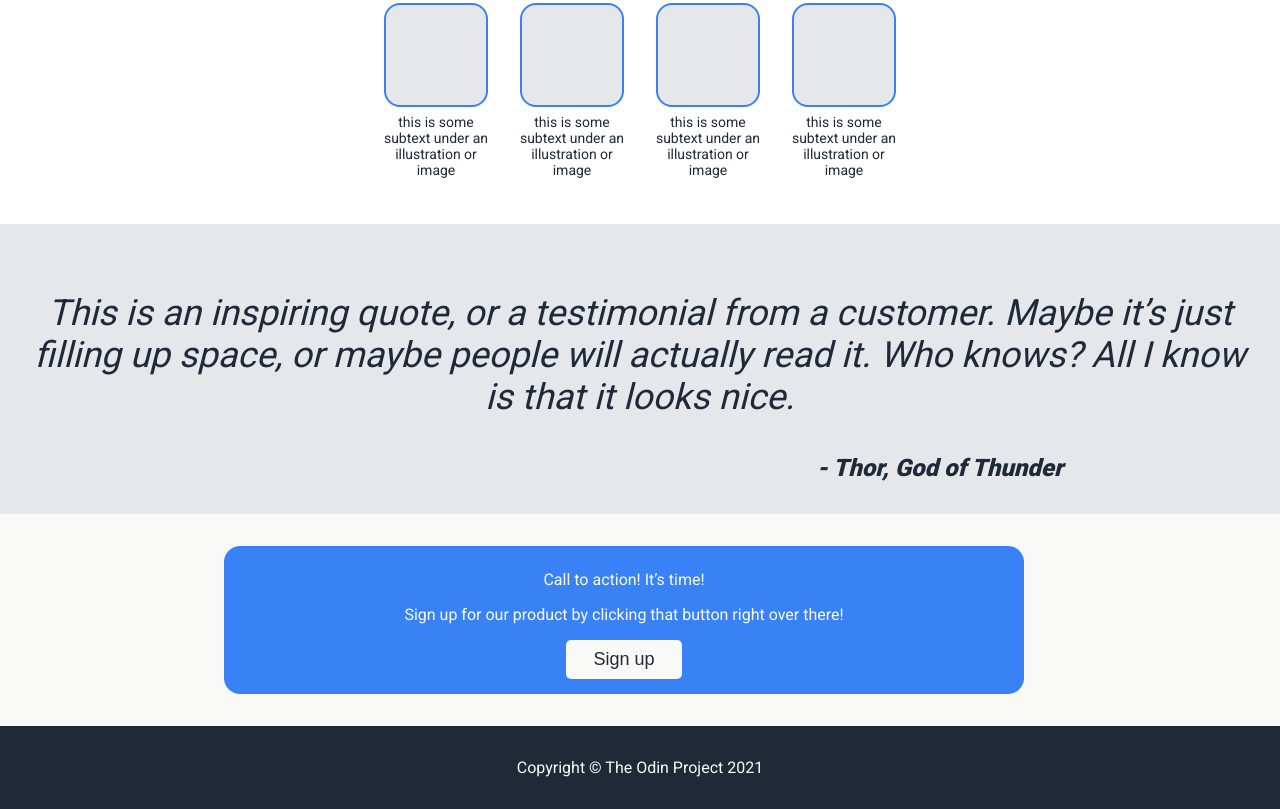
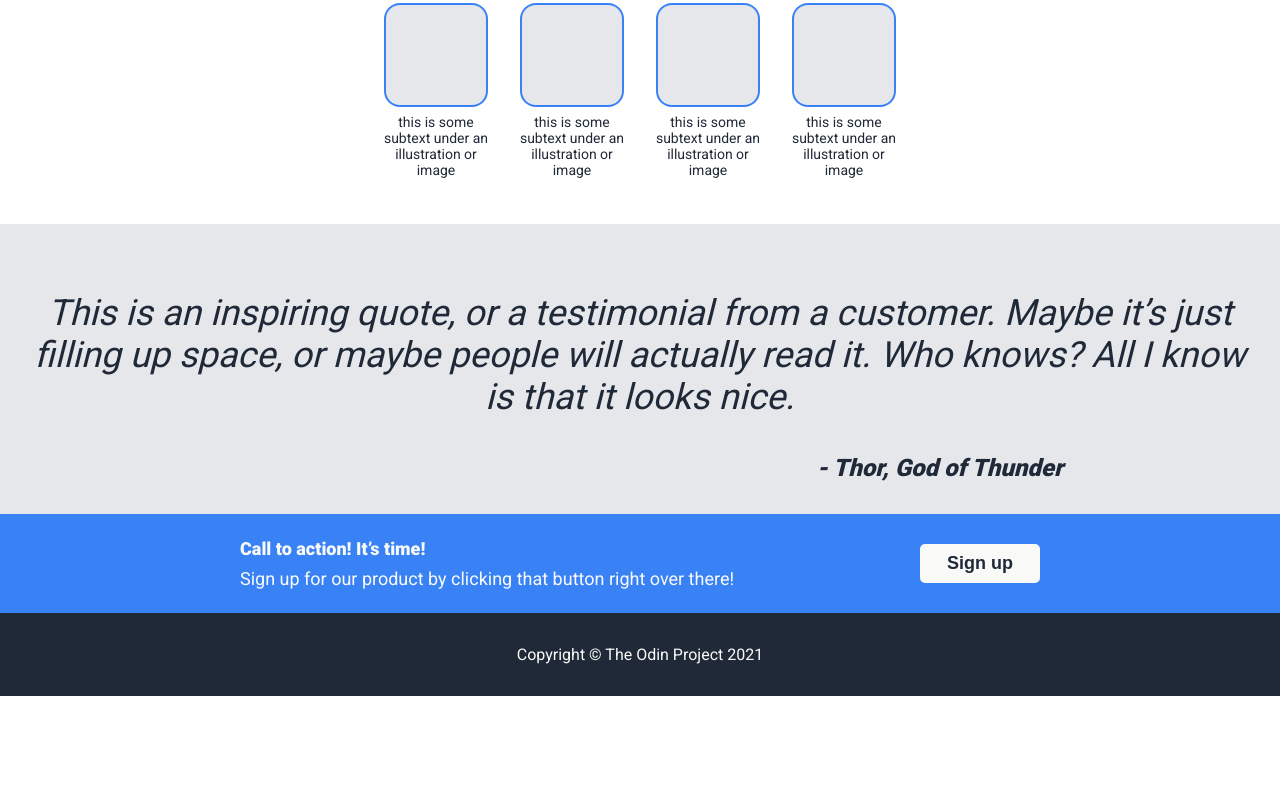
Before and after one commit to herman3321/firstGithubLiveProject, a plain HTML site: page index.html in a window 1280 px wide. Shown: the part 455-1264 px from the top of the page. After the commit the page ends 1151 px from the top, so only its background shows below. Drawn offline with Linux system fonts and the light colour scheme.

Commit message:
fixing style

```diff
--- a/index.html
+++ b/index.html
@@ -56,11 +56,13 @@
     <span>- Thor, God of Thunder</span>
   </section>
 
-  <section class="cta-section">
-    <div class="cta">
-        <p>Call to action! It’s time!</p>
-        <p>Sign up for our product by clicking that button right over there!</p>
-        <button class="btn">Sign up</button>
+  <section class="ctaSection">
+    <div class="ctaContent">
+      <div class="ctaText">
+        <p class="ctaTitle">Call to action! It’s time!</p>
+        <p class="ctaSubtitle">Sign up for our product by clicking that button right over there!</p>
+      </div>
+      <button class="ctaButton">Sign up</button>
     </div>
   </section>
 
--- a/style.css
+++ b/style.css
@@ -121,29 +121,49 @@ body {
     margin-left: 600px;
   }
 
-  .cta-section {
-    background-color: #F9FAF8;
-    padding: 2em;
+  .ctaSection {
+    background-color: #3882F6;
+    padding: 1.5em 2em;
+    display: flex;
+    justify-content: center;
   }
-  .cta{
-    width: 800px;
-    height: 140px;
-    background-color: #3882F6;
-    text-align: center;
-    padding-top: 0.5em;
+
+  .ctaContent {
+    display: flex;
+    justify-content: space-between;
+    align-items: center;
+    max-width: 800px;
+    width: 100%;
     color: #F9FAF8;
-    margin-left: 12em;
-    border-radius: 1em;
   }
-  .cta-section .btn {
+
+  .ctaText {
+    flex: 1;
+  }
+
+  .ctaTitle {
+    font-size: 18px;
+    font-weight: 900;
+    margin: 0;
+  }
+
+  .ctaSubtitle {
+    font-size: 18px;
+    margin: 0.5em 0 0;
+  }
+
+  .ctaButton {
     background-color: #F9FAF8;
     color: #1F2937;
     padding: 0.5em 1.5em;
     font-size: 18px;
+    font-weight: bold;
     border: none;
     cursor: pointer;
     border-radius: 5px;
+    white-space: nowrap;
   }
+
 
   footer {
     text-align: center;
```
